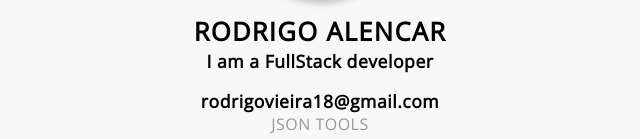
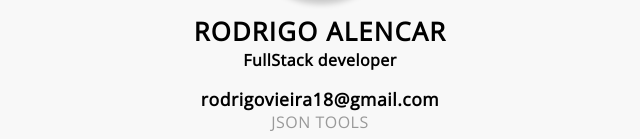
Before and after one commit to RatoX/RatoX.github.io, a Vue app: page / in a window 1280 px wide. Shown: the part 230-369 px from the top of the page, without its empty margins (320-960 px from the left). Built offline with nearby package versions, Linux system fonts and the light colour scheme.

Commit message:
Fix about

```diff
--- a/src/components/Main.vue
+++ b/src/components/Main.vue
@@ -6,7 +6,7 @@
            itemprop="image"
            >
            <h1 class="name" itemprop="name">Rodrigo Alencar</h1>
-           <h2 class="about" itemprop="jobTitle">I am a FullStack developer</h2>
+           <h2 class="about" itemprop="jobTitle">FullStack developer</h2>
            <section class="contact">
              <span class="email" itemprop="email">rodrigovieira18@gmail.com</span>
            </section>
@@ -78,7 +78,7 @@ export default {
 
 .profile > .about {
   text-align: center;
-  font-size: 1.1em;
+  font-size: 1em;
 }
 
 .profile > .contact {
```
